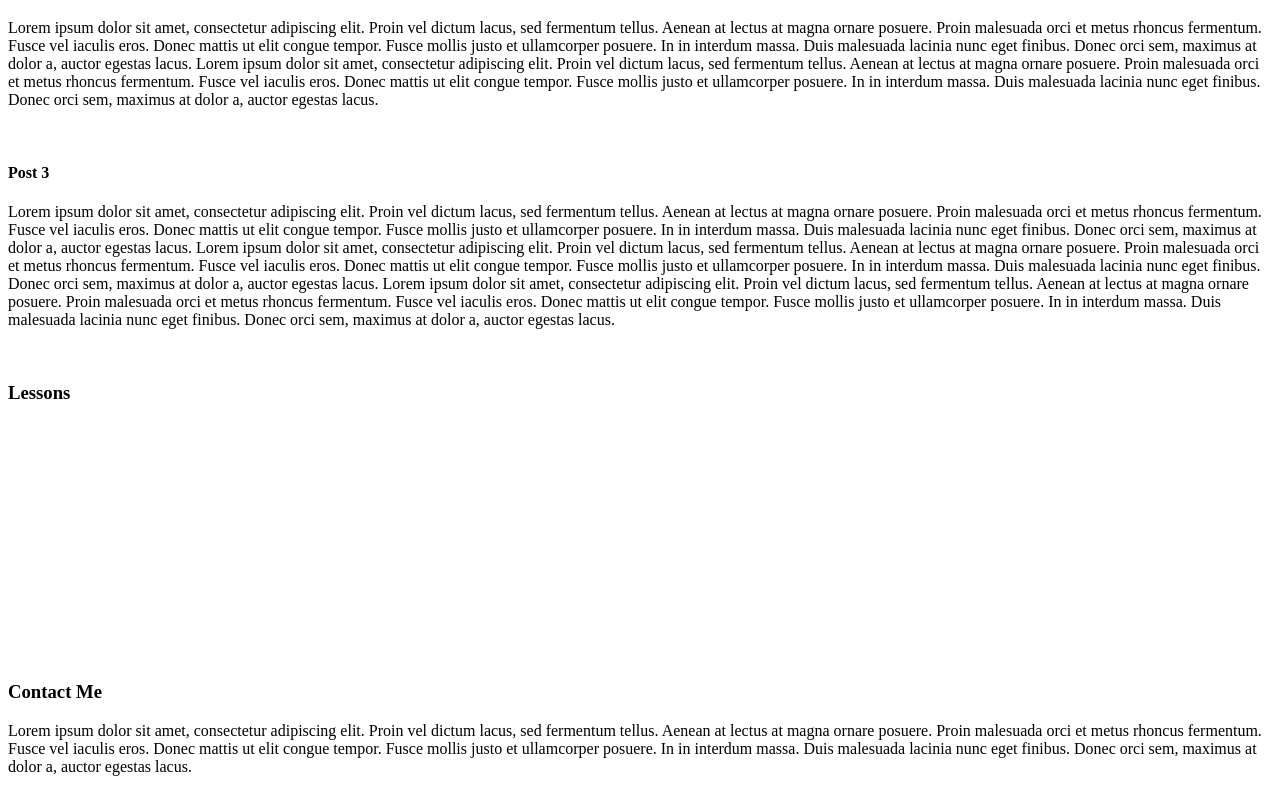
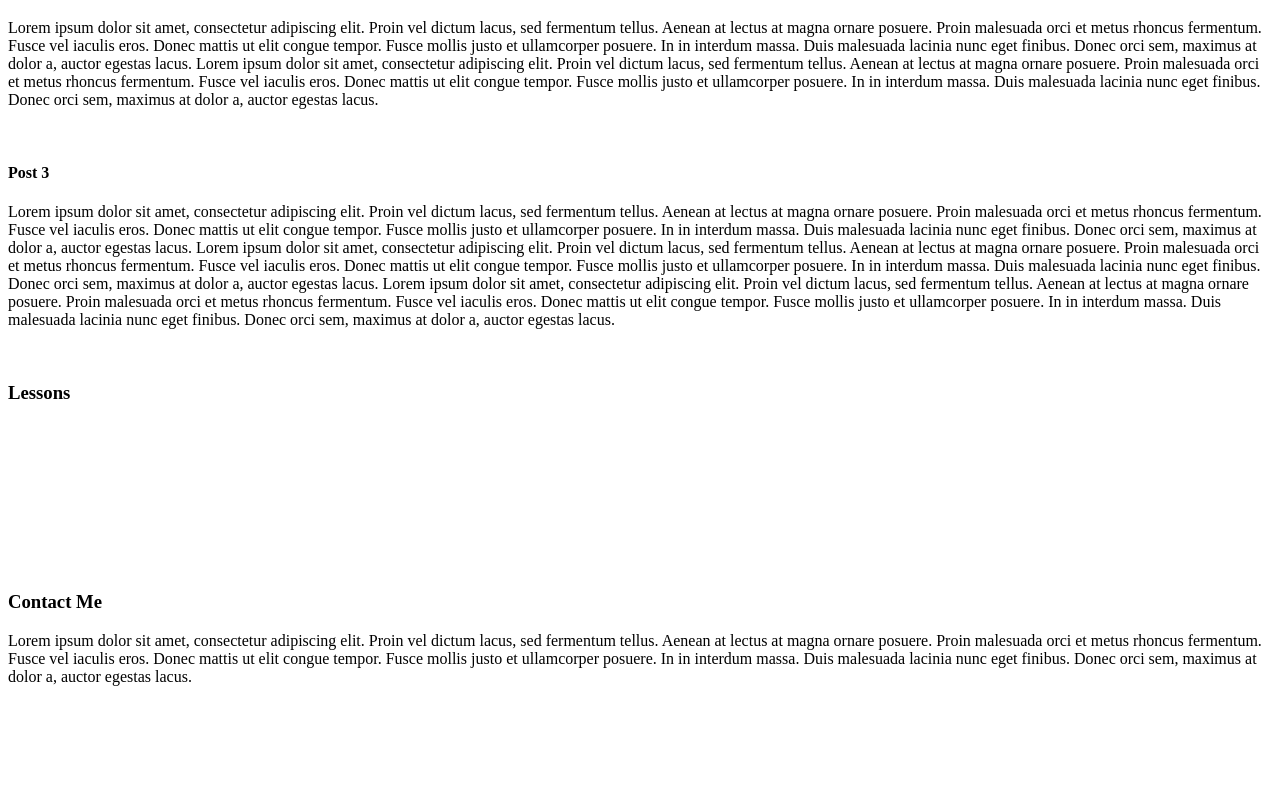
Before and after one commit to AndrewPRohde/CinderCrow-Landing-Page, a plain HTML site: page index.html in a window 1280 px wide. Shown: the part 576-1368 px from the top of the page. After the commit the page ends 1278 px from the top, so only its background shows below. Drawn offline with Linux system fonts and the light colour scheme.

Commit message:
changed video tag

```diff
--- a/index.html
+++ b/index.html
@@ -33,9 +33,10 @@
     </div>
     <div id="lessons">
         <h3>Lessons</h3>
-        <video width="320" height="240" id="video" autoplay>
+        <video id="video">
                 <iframe width="560" height="315" src="https://www.youtube.com/embed/wq-Q7CDj6ZI" frameborder="0" allow="accelerometer; autoplay; encrypted-media; gyroscope; picture-in-picture" allowfullscreen></iframe>
         </video>
+
 
     </div>
     <div id="contact">
```
